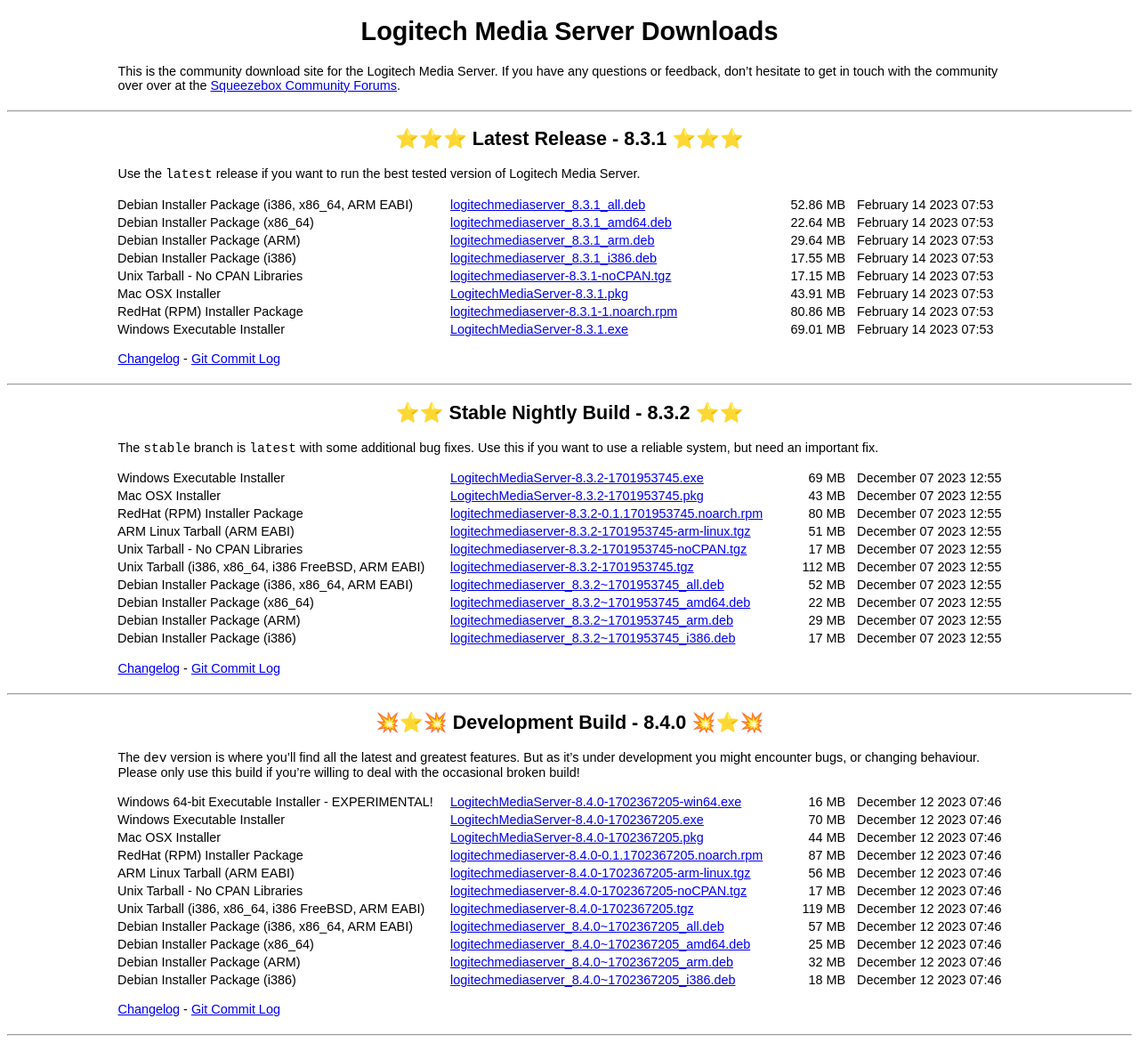
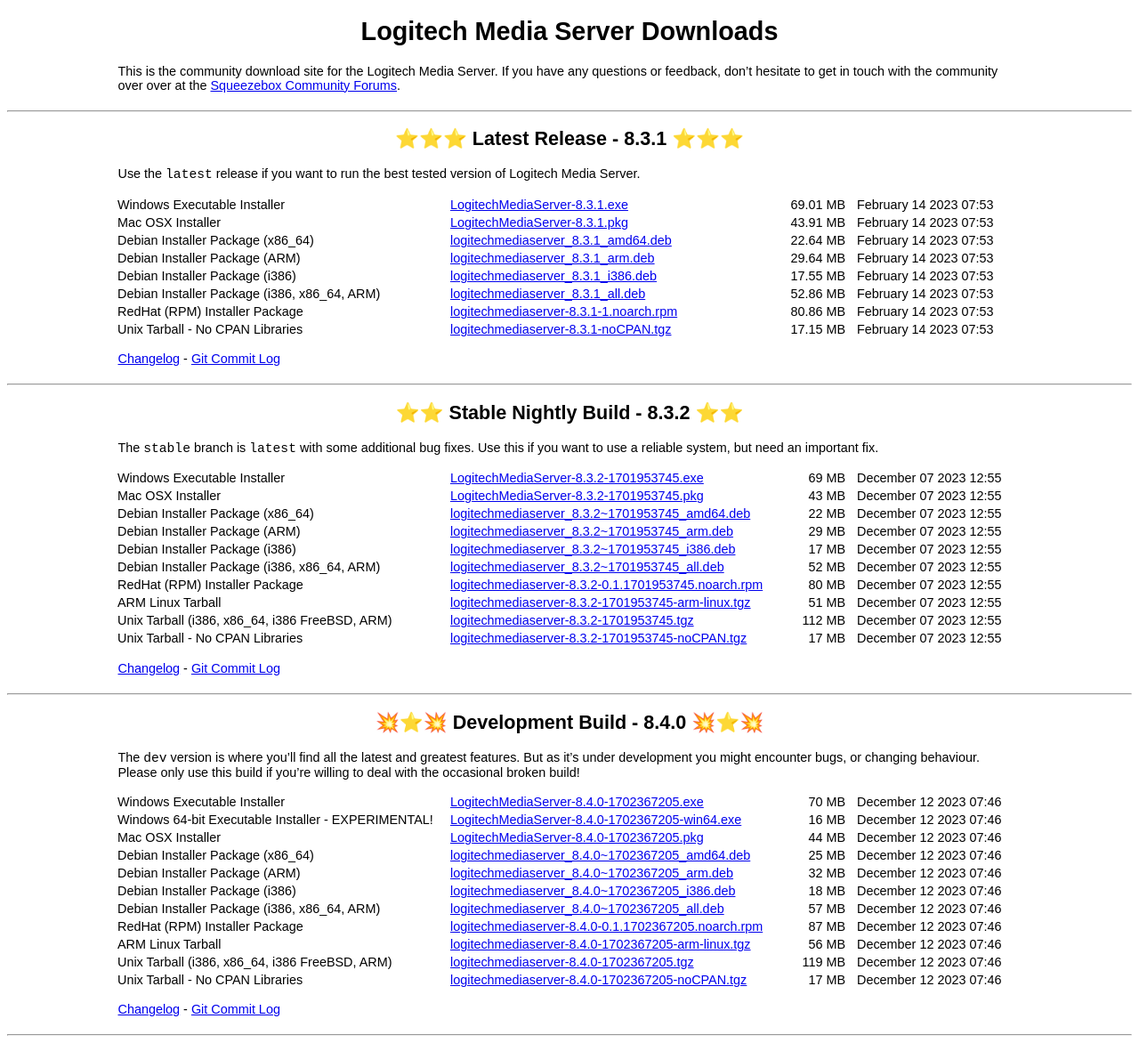
Before and after one commit to LMS-Community/lms-server-repository, a Jekyll site: the page built from index.md, in a window 1280 px wide. Shown: the whole page at 89% size. Built offline with Jekyll 4.4.1, drawn with Linux system fonts in a browser that asks for light colours; our own code applies the rules of GitHub Pages for plain Markdown files.

Commit message:
Sort downloads

```diff
--- a/_includes/release-block.md
+++ b/_includes/release-block.md
@@ -1,7 +1,9 @@
-{% for download in site.data.servers[include.branch] %}
-   {%- if download[0] != 'default' and download[0] != 'whs' -%}
-   {% assign platform = download[0] %}
-   | {{ page.platforms[platform] }} | [{{ download[1].url | split: "/" | last }}]({{ download[1].url | replace: "http:", "https:" }}) | {{ download[1].size }} | {{ download[1].revision | date: "%B %d %Y %H:%M" }} |
+{% assign downloads = site.data.servers[include.branch] %}
+{% for platform in page.platforms %}
+   {%- assign platformId = platform[0] -%}
+   {%- assign download = downloads[platformId] -%}
+   {%- if download.url %}
+   | {{ platform[1] }} | [{{ download.url | split: "/" | last }}]({{ download.url | replace: "http:", "https:" }}) | {{ download.size }} | {{ download.revision | date: "%B %d %Y %H:%M" }} |
    {%- endif -%}
 {% endfor %}
 
--- a/index.md
+++ b/index.md
@@ -6,14 +6,14 @@ platforms:
    win: Windows Executable Installer
    win64: Windows 64-bit Executable Installer - EXPERIMENTAL!
    osx: Mac OSX Installer
-   src: Unix Tarball (i386, x86_64, i386 FreeBSD, ARM EABI)
-   tararm: ARM Linux Tarball (ARM EABI)
-   nocpan: Unix Tarball - No CPAN Libraries
-   deb: Debian Installer Package (i386, x86_64, ARM EABI)
    debamd64: Debian Installer Package (x86_64)
    debarm: Debian Installer Package (ARM)
    debi386: Debian Installer Package (i386)
+   deb: Debian Installer Package (i386, x86_64, ARM)
    rpm: RedHat (RPM) Installer Package
+   tararm: ARM Linux Tarball
+   src: Unix Tarball (i386, x86_64, i386 FreeBSD, ARM)
+   nocpan: Unix Tarball - No CPAN Libraries
 latest: 8.3.1
 stable: 8.3.2
 dev: 8.4.0
```
